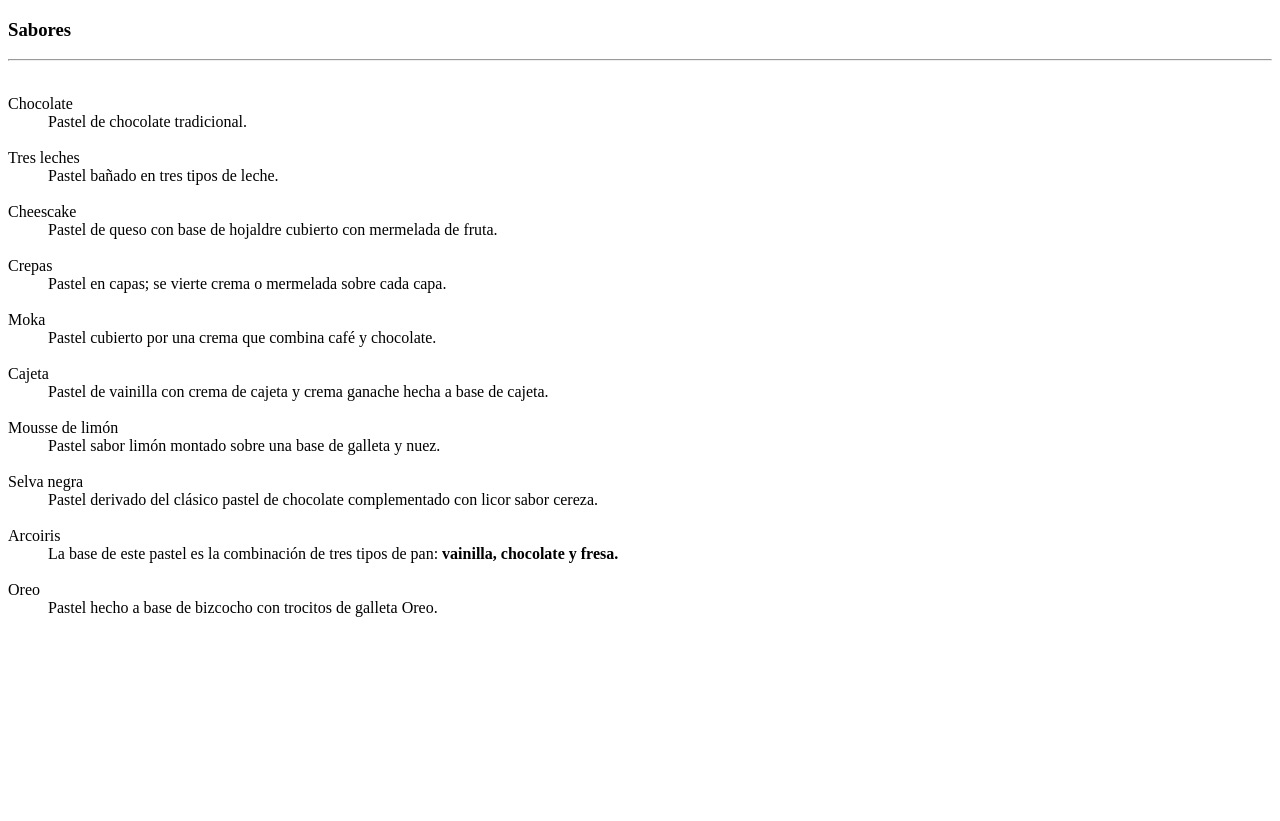
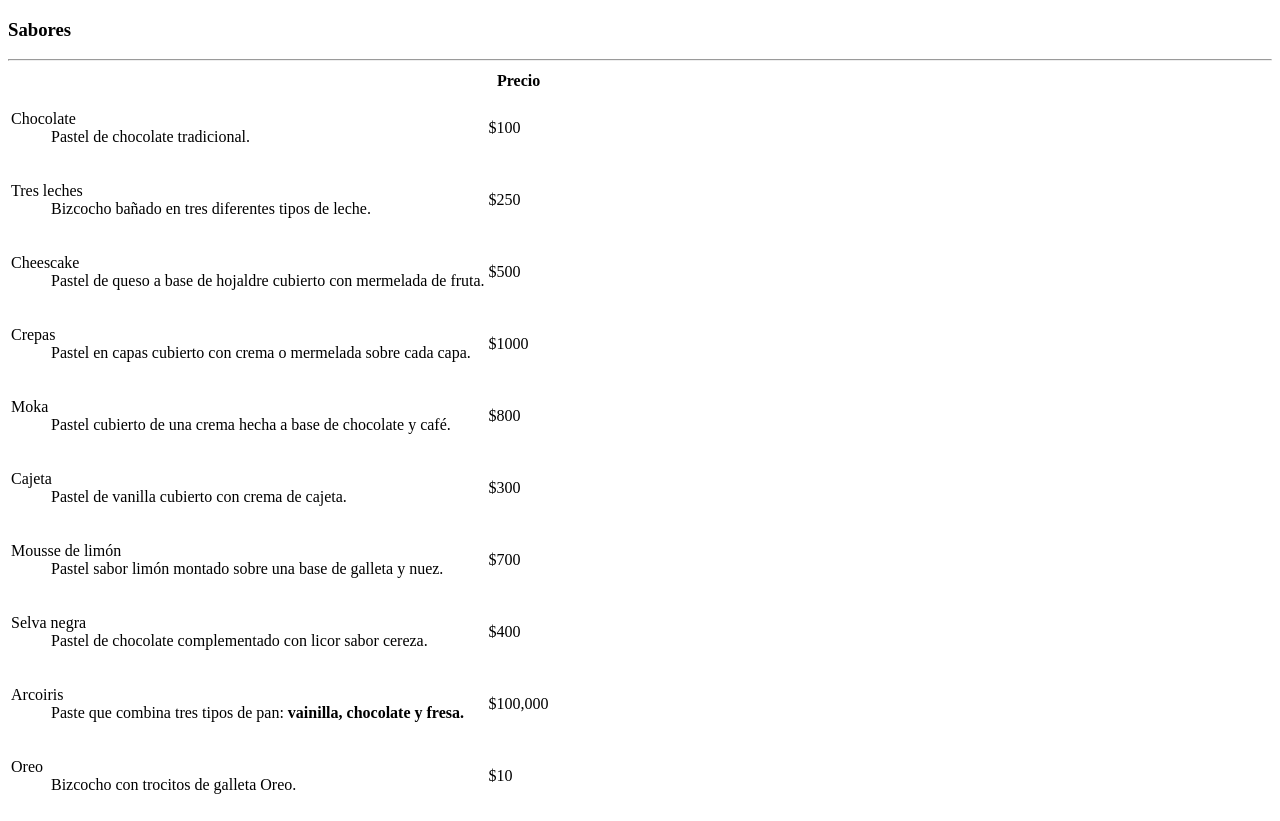
Before and after one commit to CarlosBinary/LaunchX, a plain HTML site: page FrontEnd/cake_shop/clientview.html in a window 1280 px wide. Before the commit the page ends 800 px from the top, so only its background shows below. Drawn offline with Linux system fonts and the light colour scheme.

Commit message:
Mejora: Lista de sabores

```diff
--- a/FrontEnd/cake_shop/clientview.html
+++ b/FrontEnd/cake_shop/clientview.html
@@ -10,39 +10,118 @@
         <section>
             <h3>Sabores</h3>
             <hr>
+            <table>
+
+                <!--Encabezados-->
+
+                <tr>
+                    <th>
+                    <th>Precio</th>
+                </tr>
+
+                <!--Contenido-->
+
+                <tr>
+                    <td>
                         <dl>
-                <br>
                             <dt>Chocolate</dt>
                             <dd>Pastel de chocolate tradicional.</dd>
-                <br>
+                        </dl>
+                    </td>
+                    <td>$100</td>
+                </tr>
+
+                <tr>
+                    <td>
+                        <dl>
                             <dt>Tres leches</dt>
-                <dd>Pastel bañado en tres tipos de leche.</dd>
-                <br>
+                            <dd>Bizcocho bañado en tres diferentes tipos de leche.</dd>
+                        </dl>
+                    </td>
+                    <td>$250</td>
+                </tr>
+
+                <tr>
+                    <td>
+                        <dl>
                             <dt>Cheescake</dt>
-                <dd>Pastel de queso con base de hojaldre cubierto con mermelada de fruta.</dd>
-                <br>
+                            <dd>Pastel de queso a base de hojaldre cubierto con mermelada de fruta.</dd>
+                        </dl>
+                    </td>
+                    <td>$500</td>
+                </tr>
+
+                <tr>
+                    <td>
+                        <dl>
                             <dt>Crepas</dt>
-                <dd>Pastel en capas; se vierte crema o mermelada sobre cada capa.</dd>
-                <br>
+                            <dd>Pastel en capas cubierto con crema o mermelada sobre cada capa.</dd>
+                        </dl>
+                    </td>
+                    <td>$1000</td>
+                </tr>
+
+                <tr>
+                    <td>
+                        <dl>
                             <dt>Moka</dt>
-                <dd>Pastel cubierto por una crema que combina café y chocolate.</dd>
-                <br>
+                            <dd>Pastel cubierto de una crema hecha a base de chocolate y café.</dd>
+                        </dl>
+                    </td>
+                    <td>$800</td>
+                </tr>
+
+                <tr>
+                    <td>
+                        <dl>
                             <dt>Cajeta</dt>
-                <dd>Pastel de vainilla con crema de cajeta y crema ganache hecha a base de cajeta.</dd>
-                <br>
+                            <dd>Pastel de vanilla cubierto con crema de cajeta.</dd>
+                        </dl>
+                    </td>
+                    <td>$300</td>
+                </tr>
+
+                <tr>
+                    <td>
+                        <dl>
                             <dt>Mousse de limón</dt>
                             <dd>Pastel sabor limón montado sobre una base de galleta y nuez.</dd>
-                <br>
+                        </dl>
+                    </td>
+                    <td>$700</td>
+                </tr>
+
+                <tr>
+                    <td>
+                        <dl>
                             <dt>Selva negra</dt>
-                <dd>Pastel derivado del clásico pastel de chocolate complementado con licor sabor cereza.</dd>
-                <br>
+                            <dd>Pastel de chocolate complementado con licor sabor cereza.</dd>
+                        </dl>
+                    </td>
+                    <td>$400</td>
+                </tr>
+
+                <tr>
+                    <td>
+                        <dl>
                             <dt>Arcoiris</dt>
-                <dd>La base de este pastel es la combinación de tres tipos de pan: <b>vainilla, chocolate y fresa.</b></dd>
-                <br>
+                            <dd>Paste que combina tres tipos de pan: <b>vainilla, chocolate y fresa.</b></dd>
+                        </dl>
+                    </td>
+                    <td>$100,000</td>
+                </tr>
+
+                <tr>
+                    <td>
+                        <dl>
                             <dt>Oreo</dt>
-                <dd>Pastel hecho a base de bizcocho con trocitos de galleta Oreo.</dd>
-                <br>
+                            <dd>Bizcocho con trocitos de galleta Oreo.</dd>
                         </dl>
+                    </td>
+                    <td>$10</td>
+                </tr>
+
+            </table>
         </section>
     </body>
 </html>
```
Lines whose indentation alone changed are shown as unchanged.
